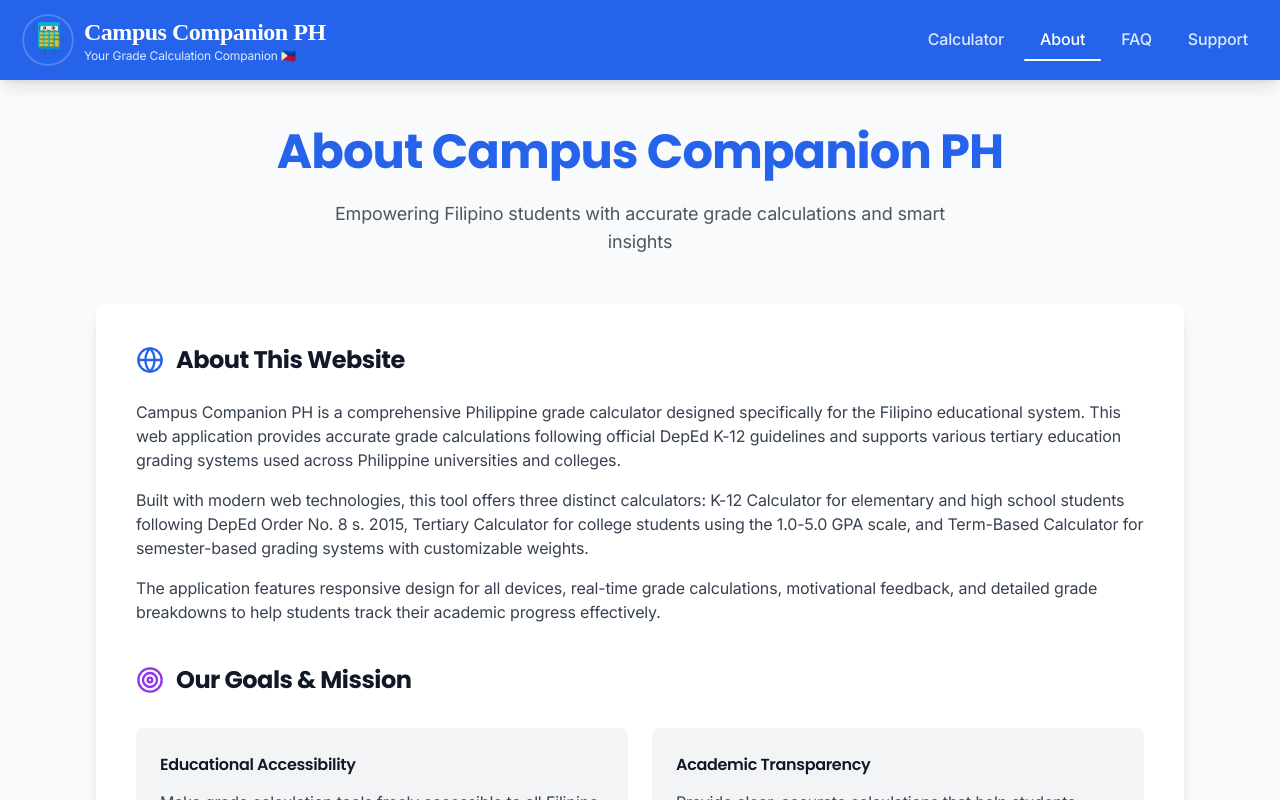
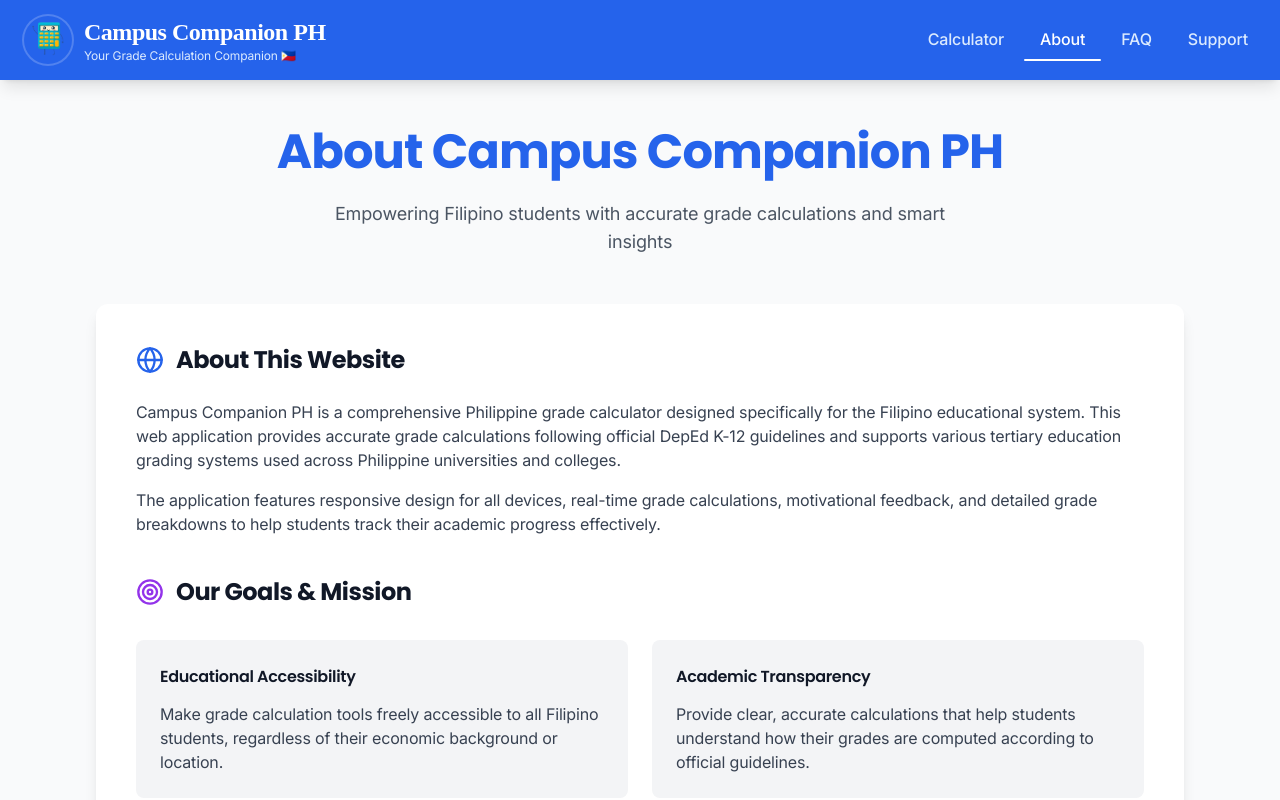
Before and after one commit to Clarence140/CampusCompanionPH, a React (Vite) app: page / in a window 1280 px wide. Both pictures are taken after a click on the button "About". Shown: the top 800 px of the page. Built offline with nearby package versions, Linux system fonts and the light colour scheme; a web font is replaced by a local one.

Commit message:
New info

```diff
--- a/src/components/About.jsx
+++ b/src/components/About.jsx
@@ -42,13 +42,7 @@ export default function About() {
             DepEd K-12 guidelines and supports various tertiary education
             grading systems used across Philippine universities and colleges.
           </p>
-          <p className="mb-4 text-sm sm:text-base text-gray-700 leading-relaxed">
-            Built with modern web technologies, this tool offers three distinct
-            calculators: K-12 Calculator for elementary and high school students
-            following DepEd Order No. 8 s. 2015, Tertiary Calculator for college
-            students using the 1.0-5.0 GPA scale, and Term-Based Calculator for
-            semester-based grading systems with customizable weights.
-          </p>
+
           <p className="mb-4 text-sm sm:text-base text-gray-700 leading-relaxed">
             The application features responsive design for all devices,
             real-time grade calculations, motivational feedback, and detailed
```
